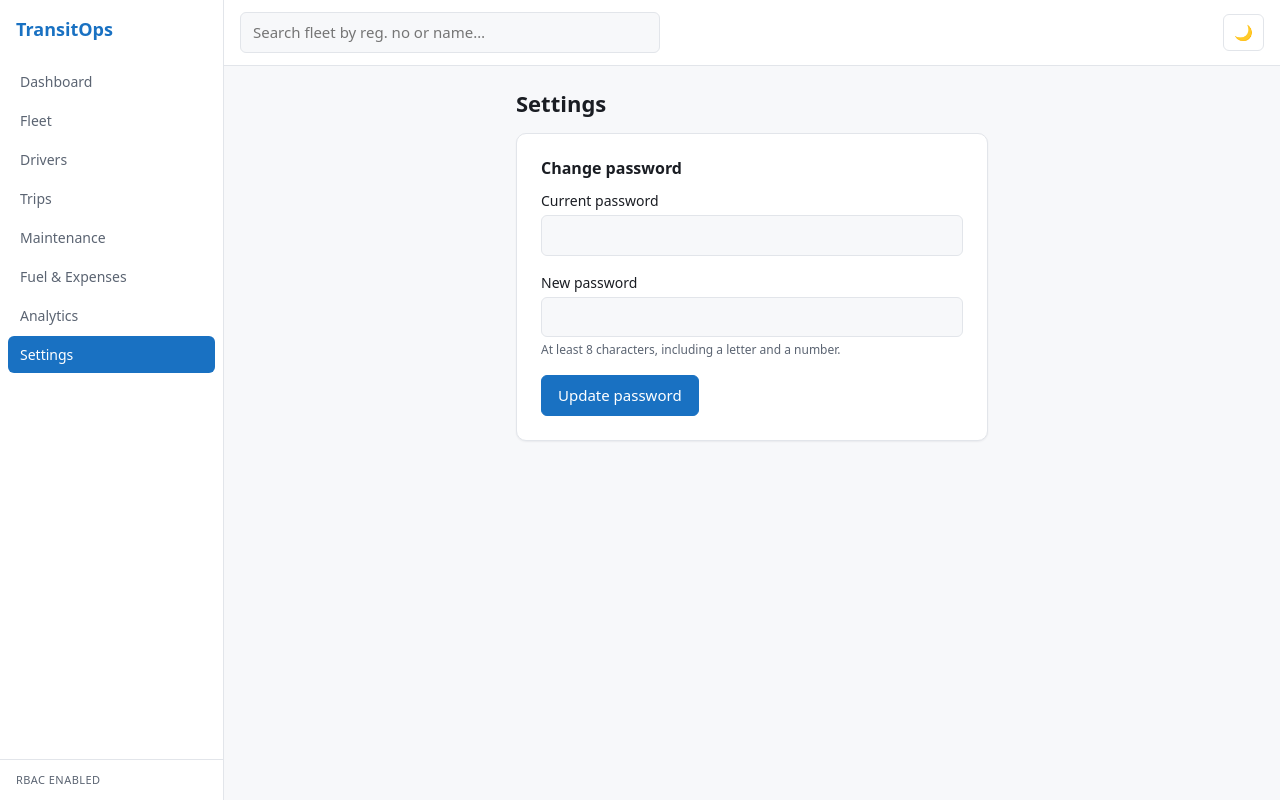
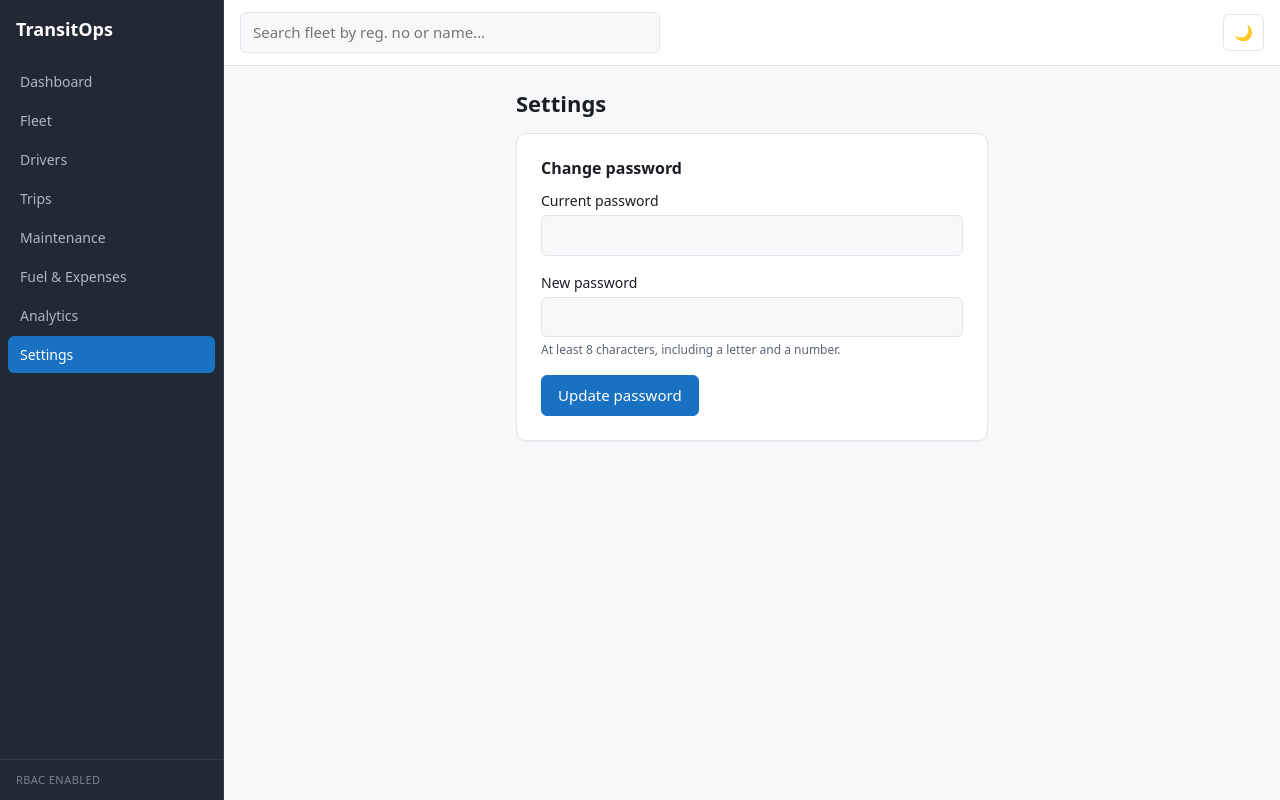
Before and after one commit to Aman-Kumar342/transitops-odoo-hackathon, a Next.js app: page /settings in a window 1280 px wide. Built offline with nearby package versions, Linux system fonts and the light colour scheme; no server answers.

Commit message:
Dark sidebar to match the mockup
Convert the sidebar to dark product chrome (#212934, mockup #212529) with
light nav text, a white brand, a blue active item, and subtle white hover
- dark in both light and dark themes, matching the design.

```diff
--- a/app/globals.css
+++ b/app/globals.css
@@ -160,8 +160,9 @@ h3 {
 .sidebar {
   width: 224px;
   flex-shrink: 0;
-  background: var(--color-surface);
-  border-right: 1px solid var(--color-border);
+  /* Dark product chrome (mockup #212529), dark in both light and dark themes. */
+  background: #212934;
+  border-right: 1px solid rgba(255, 255, 255, 0.08);
   display: flex;
   flex-direction: column;
   position: sticky;
@@ -172,7 +173,7 @@ h3 {
 .sidebar__brand {
   padding: var(--space-4) var(--space-4) var(--space-3);
   font-weight: 700;
-  color: var(--color-primary);
+  color: #ffffff;
   font-size: 18px;
 }
 .sidebar__nav {
@@ -186,28 +187,30 @@ h3 {
   display: block;
   padding: var(--space-2) var(--space-3);
   border-radius: var(--radius-sm);
-  color: var(--color-text-muted);
+  color: #aeb6c2;
   text-decoration: none;
   font-weight: 500;
   font-size: 14px;
 }
 .sidebar__link:hover {
-  background: var(--color-surface-2);
+  background: rgba(255, 255, 255, 0.07);
+  color: #ffffff;
   text-decoration: none;
 }
 .sidebar__link--active {
   background: var(--color-primary);
-  color: var(--color-primary-contrast);
+  color: #ffffff;
 }
 .sidebar__link--active:hover {
   background: var(--color-primary-hover);
+  color: #ffffff;
 }
 .sidebar__foot {
   padding: var(--space-3) var(--space-4);
   font-size: 11px;
   letter-spacing: 0.04em;
-  color: var(--color-text-muted);
-  border-top: 1px solid var(--color-border);
+  color: #7a828f;
+  border-top: 1px solid rgba(255, 255, 255, 0.08);
 }
 .shell__main {
   flex: 1;
```
